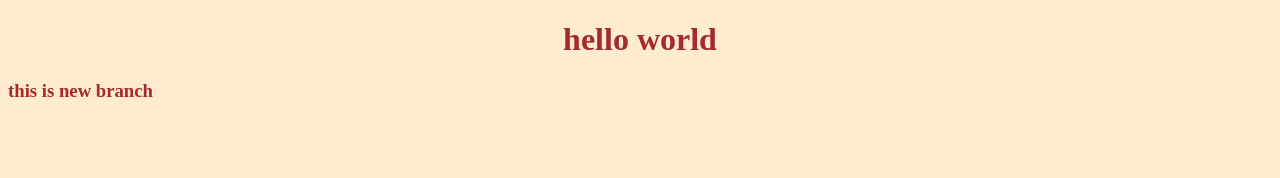
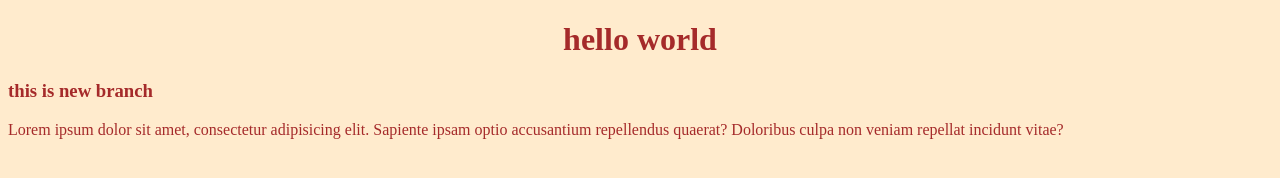
Before and after one commit to abhay07sharma/project3, a plain HTML site: page index.html in a window 1280 px wide. Drawn offline with Linux system fonts and the light colour scheme.

Commit message:
version 2

```diff
--- a/index.html
+++ b/index.html
@@ -11,6 +11,8 @@
 <body>
     <h1>hello world</h1>
     <h3>this is new branch </h3>
+    <p>Lorem ipsum dolor sit amet, consectetur adipisicing elit. Sapiente ipsam optio accusantium repellendus quaerat?
+        Doloribus culpa non veniam repellat incidunt vitae?</p>
 </body>
 
 </html>
```
